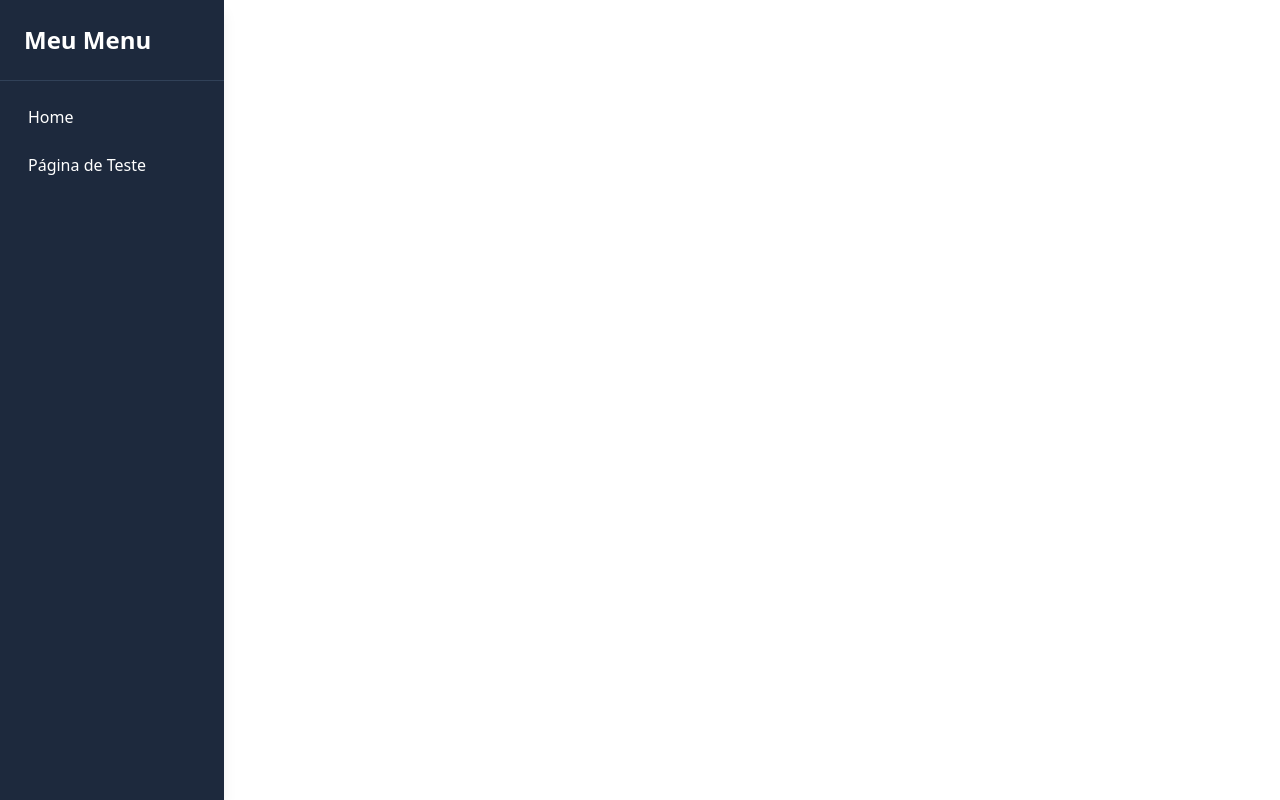
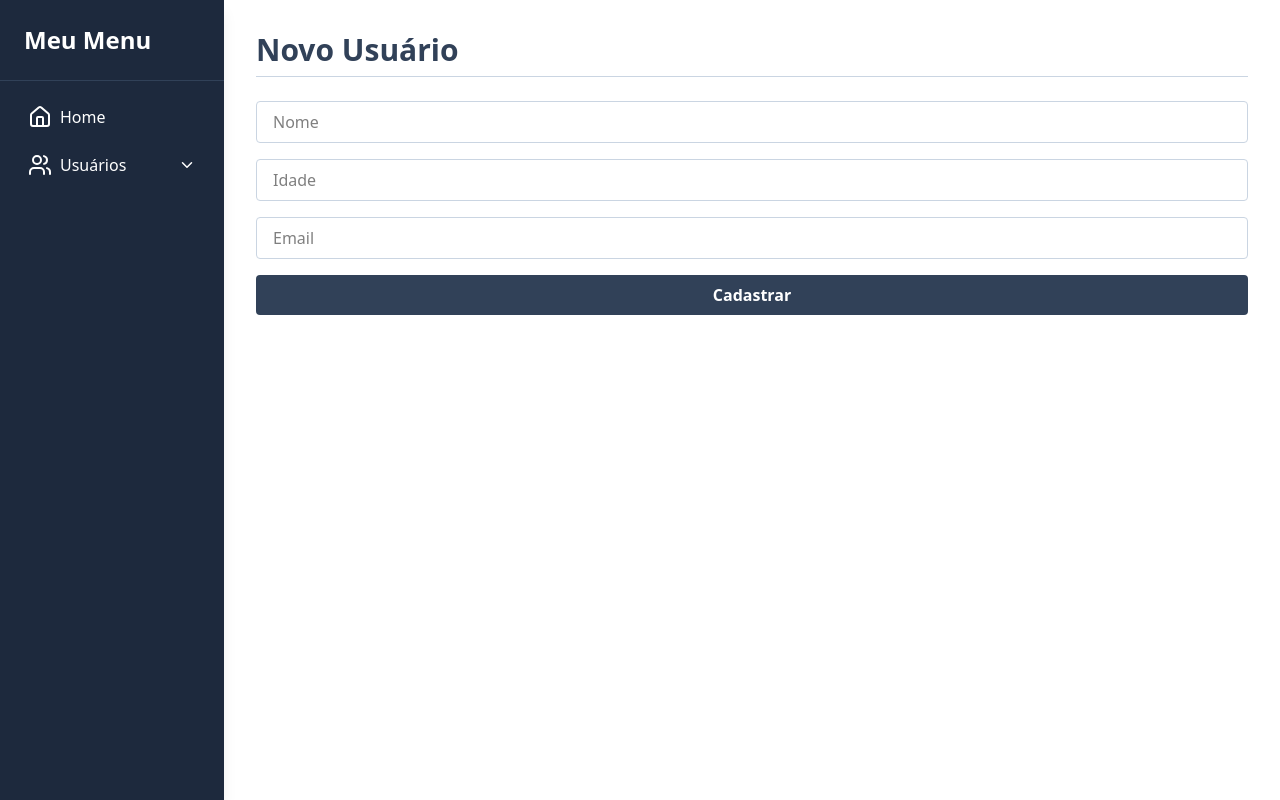
Before and after one commit to queijobrando/Gerenciador-Funcionarios, a React (Vite) app in the folder FrontEnd_Cadastro_Usuarios/: page /users/form in a window 1280 px wide. Built offline with nearby package versions, Linux system fonts and the light colour scheme.

Commit message:
Separando em paginas

```diff
--- a/FrontEnd_Cadastro_Usuarios/src/App.jsx
+++ b/FrontEnd_Cadastro_Usuarios/src/App.jsx
@@ -2,6 +2,8 @@ import { BrowserRouter, Routes, Route } from "react-router-dom";
 import Home from "./pages/Home";
 import TestePage from "./pages/testePage";
 import Sidebar from "./components/Sidebar";
+import UsersPage from "./pages/Users/usersPage";
+import UserForm from "./pages/Users/UserForm";
 
 function App() {
   return (
@@ -10,6 +12,8 @@ function App() {
       <div className="ml-56">
         <Routes>
           <Route path="/" element={<Home />} />
+          <Route path="/users" element={<UsersPage />} />
+          <Route path="/users/form" element={<UserForm />} />
           <Route path="/teste" element={<TestePage />} />
         </Routes>
       </div>
--- a/FrontEnd_Cadastro_Usuarios/src/components/Sidebar.jsx
+++ b/FrontEnd_Cadastro_Usuarios/src/components/Sidebar.jsx
@@ -1,6 +1,11 @@
-import { Link } from "react-router-dom";
+import { Link, useLocation } from "react-router-dom";
+import { Home, Users, ChevronDown, ChevronUp } from "lucide-react";
+import { useState } from "react";
 
 function Sidebar() {
+  const [openUsers, setOpenUsers] = useState(false);
+  const location = useLocation();
+
   return (
     <aside className="fixed left-0 top-0 h-full w-56 bg-slate-800 text-white flex flex-col shadow-lg z-20">
       <div className="p-6 text-2xl font-bold border-b border-slate-700 mb-4">
@@ -9,17 +14,44 @@ function Sidebar() {
       <nav className="flex-1 flex flex-col gap-2 px-4">
         <Link
           to="/"
-          className="py-2 px-3 rounded hover:bg-slate-700 transition"
+          className="py-2 px-3 rounded hover:bg-slate-700 transition flex items-center"
         >
+          <Home className="inline mr-2" />
           Home
         </Link>
-        <Link
-          to="/teste"
-          className="py-2 px-3 rounded hover:bg-slate-700 transition"
+        {/* Usuários com submenu */}
+        <button
+          onClick={() => setOpenUsers((prev) => !prev)}
+          className="py-2 px-3 rounded hover:bg-slate-700 transition flex items-center w-full text-left"
         >
-          Página de Teste
-        </Link>
-        {/* Adicione mais links conforme necessário */}
+          <Users className="inline mr-2" />
+          Usuários
+          {openUsers ? (
+            <ChevronUp className="ml-auto" size={18} />
+          ) : (
+            <ChevronDown className="ml-auto" size={18} />
+          )}
+        </button>
+        {openUsers && (
+          <div className="ml-7 flex flex-col gap-1">
+            <Link
+              to="/users"
+              className={`py-1 px-2 rounded hover:bg-slate-700 transition ${
+                location.pathname === "/users" ? "bg-slate-700" : ""
+              }`} // pra deixar cinza quando estiver na rota
+            >
+              Todos Usuários
+            </Link>
+            <Link
+              to="/users/form"
+              className={`py-1 px-2 rounded hover:bg-slate-700 transition ${
+                location.pathname === "/users/form" ? "bg-slate-700" : ""
+              }`}
+            >
+              Novo Usuário
+            </Link>
+          </div>
+        )}
       </nav>
     </aside>
   );
--- a/FrontEnd_Cadastro_Usuarios/src/components/Users.jsx
+++ b/FrontEnd_Cadastro_Usuarios/src/components/Users.jsx
@@ -4,9 +4,6 @@ import { Trash2 } from "lucide-react";
 function UsersList({ users, deleteUser }) {
   return (
     <div>
-      <h1 className="text-3xl text-slate-700 font-bold text-center mb-4 mt-6">
-        Lista de Usuários
-      </h1>
       <div className="mt-6 flex flex-col gap-4">
         {users.length === 0 ? (
           <div className="text-slate-400 text-center">
--- a/FrontEnd_Cadastro_Usuarios/src/pages/Home/index.jsx
+++ b/FrontEnd_Cadastro_Usuarios/src/pages/Home/index.jsx
@@ -1,55 +1,10 @@
-import { useEffect, useState } from "react";
-import api from "../../services/api";
-import AddUser from "../../components/Form";
-import UsersList from "../../components/Users";
-import { useNavigate } from "react-router-dom";
-
 function Home() {
-  const [users, setUsers] = useState([]);
-
-  const navigate = useNavigate();
-
-  async function getUsers() {
-    const usersFromApi = await api.get("/usuarios");
-    setUsers(usersFromApi.data);
-  }
-
-  async function createUsers({ nome, idade, email }) {
-    await api.post("/usuarios", { nome, idade, email });
-    getUsers();
-  }
-
-  async function deleteUser(id) {
-    await api.delete(`/usuarios/${id}`);
-    getUsers();
-  }
-
-  useEffect(() => {
-    getUsers();
-  }, []);
-
   return (
-    <div className="w-screen min-h-screen bg-slate-500 flex justify-center items-start p-6 overflow-auto">
-      <div className="flex flex-col gap-8 w-full max-w-2xl">
-        <div className="w-full bg-white rounded-lg shadow-lg p-8">
-          <h1 className="text-3xl text-slate-700 font-bold text-center mb-4">
-            Cadastro de Usuários
-          </h1>
-          <AddUser createUsers={createUsers} />
-        </div>
-        <div className="w-full bg-white rounded-lg shadow-lg p-8">
-          <UsersList users={users} deleteUser={deleteUser} />
-        </div>
-        <div className="w-full bg-white rounded-lg shadow-lg p-8">
-          <button
-            onClick={() => navigate("/teste")}
-            className="bg-slate-700 text-white font-semibold rounded px-4 py-2 hover:bg-slate-800 transition"
-          >
-            Ir para a página de teste
-          </button>
-        </div>
+    <div className="p-8">
+      <h1 className="text-3xl font-bold text-slate-700 mb-2">Seja bem vindo</h1>
+      <hr className="border-slate-300 mb-4" />
+      {/* Você pode adicionar mais conteúdo aqui se quiser */}
     </div>
-  </div>
   );
 }
 
--- /dev/null
+++ b/FrontEnd_Cadastro_Usuarios/src/pages/Users/userForm.jsx
@@ -0,0 +1,22 @@
+import { useNavigate } from "react-router-dom";
+import api from "../../services/api";
+import AddUser from "../../components/Form";
+
+function UserForm() {
+  const navigate = useNavigate();
+
+  async function createUsers({ nome, idade, email }) {
+    await api.post("/usuarios", { nome, idade, email });
+    navigate("/users");
+  }
+
+  return (
+    <div className="p-8">
+      <h1 className="text-3xl font-bold text-slate-700 mb-2">Novo Usuário</h1>
+      <hr className="border-slate-300 mb-6" />
+      <AddUser createUsers={createUsers} />
+    </div>
+  );
+}
+
+export default UserForm;
--- /dev/null
+++ b/FrontEnd_Cadastro_Usuarios/src/pages/Users/usersPage.jsx
@@ -0,0 +1,41 @@
+import { useEffect, useState } from "react";
+import { useNavigate } from "react-router-dom";
+import api from "../../services/api";
+import UsersList from "../../components/Users";
+
+function UsersPage() {
+  const [users, setUsers] = useState([]);
+  const navigate = useNavigate();
+
+  async function getUsers() {
+    const usersFromApi = await api.get("/usuarios");
+    setUsers(usersFromApi.data);
+  }
+
+  async function deleteUser(id) {
+    await api.delete(`/usuarios/${id}`);
+    getUsers();
+  }
+
+  useEffect(() => {
+    getUsers();
+  }, []);
+
+  return (
+    <div className="p-8">
+      <div className="flex items-center justify-between mb-2">
+        <h1 className="text-3xl font-bold text-slate-700">Lista de Usuários</h1>
+        <button
+          onClick={() => navigate("/users/form")}
+          className="bg-slate-700 text-white font-semibold rounded px-4 py-2 hover:bg-slate-800 transition"
+        >
+          Novo
+        </button>
+      </div>
+      <hr className="border-slate-300 mb-6" />
+      <UsersList users={users} deleteUser={deleteUser} />
+    </div>
+  );
+}
+
+export default UsersPage;
```
